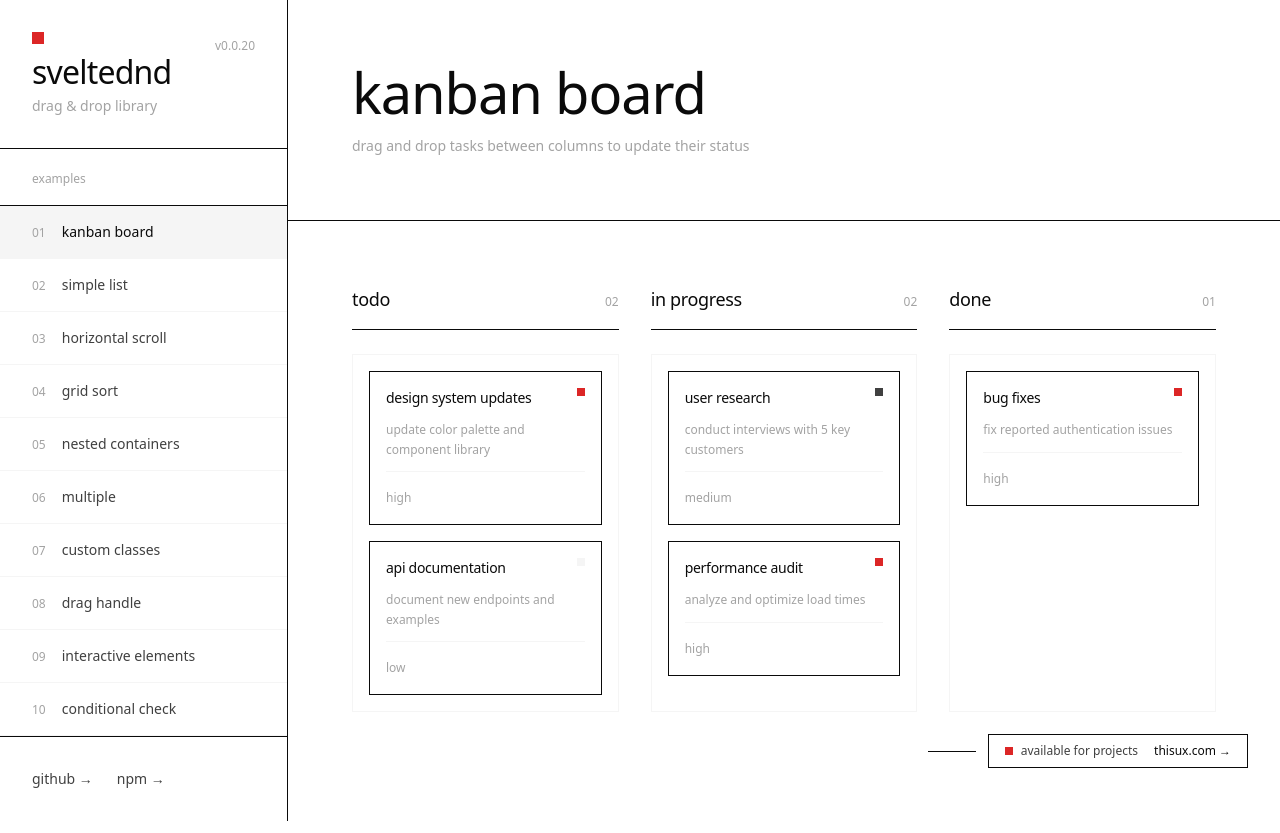
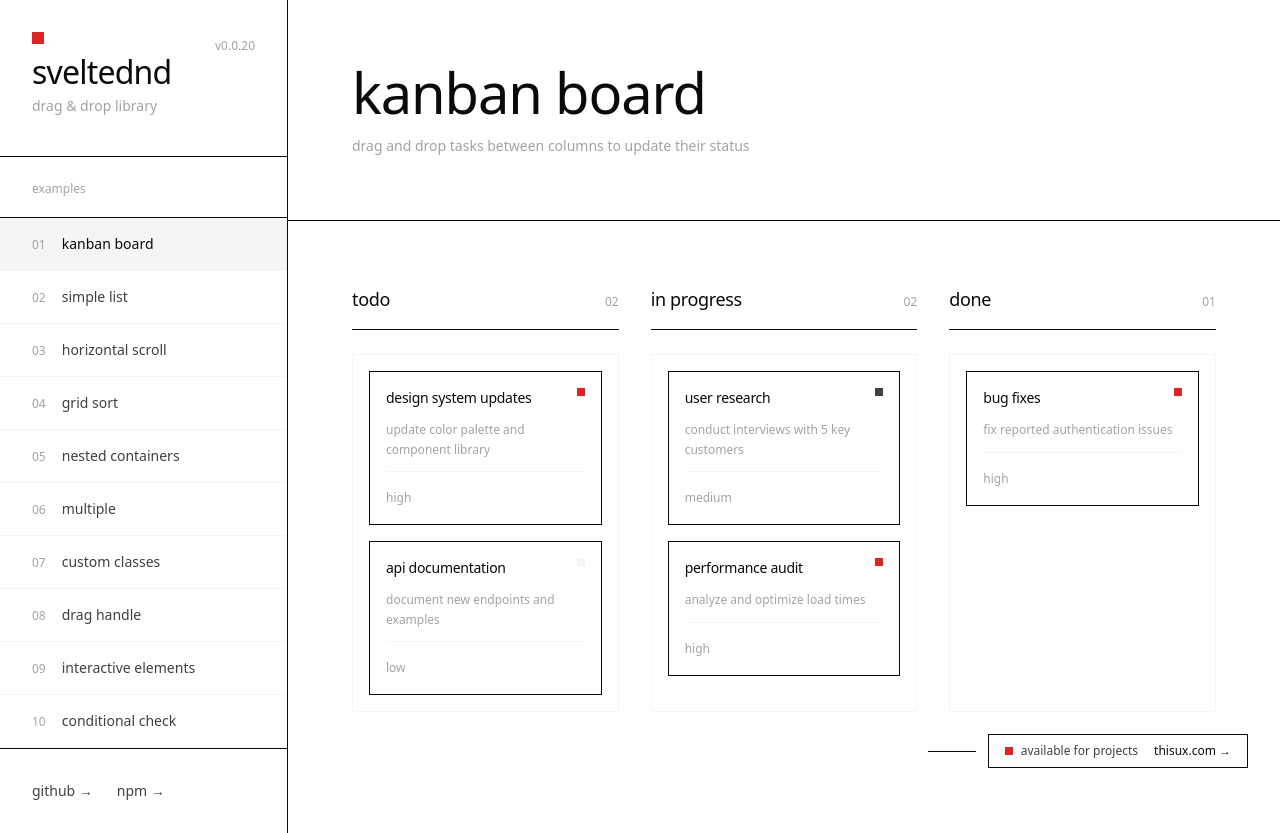
Before and after one commit to thisuxhq/sveltednd, a SvelteKit app: page / in a window 1280 px wide. Built offline with nearby package versions, Linux system fonts and the light colour scheme; a web font is replaced by a local one.

Commit message:
fix: align sidebar and header bottom borders
- Adjust sidebar logo section padding (pb-10)
- Fine-tune examples label padding (py-[1.125rem])
- Ensure both borders align horizontally

```diff
--- a/src/routes/+layout.svelte
+++ b/src/routes/+layout.svelte
@@ -25,7 +25,7 @@
 	<aside class="hidden w-72 border-r border-swiss-black bg-white md:block">
 		<div class="flex h-full flex-col">
 			<!-- Logo section with geometric accent -->
-			<div class="border-b border-swiss-black p-8">
+			<div class="border-b border-swiss-black p-8 pb-10">
 				<div class="flex items-start justify-between">
 					<div>
 						<div class="mb-2 h-3 w-3 bg-swiss-red"></div>
@@ -40,7 +40,7 @@
 
 			<!-- Navigation with numbers -->
 			<div class="flex-1 overflow-y-auto">
-				<div class="border-b border-swiss-black px-8 py-4">
+				<div class="border-b border-swiss-black px-8 py-[1.125rem]">
 					<span class="text-xs text-swiss-mid-gray">examples</span>
 				</div>
 				{#each examples as { path, title, number }}
```
